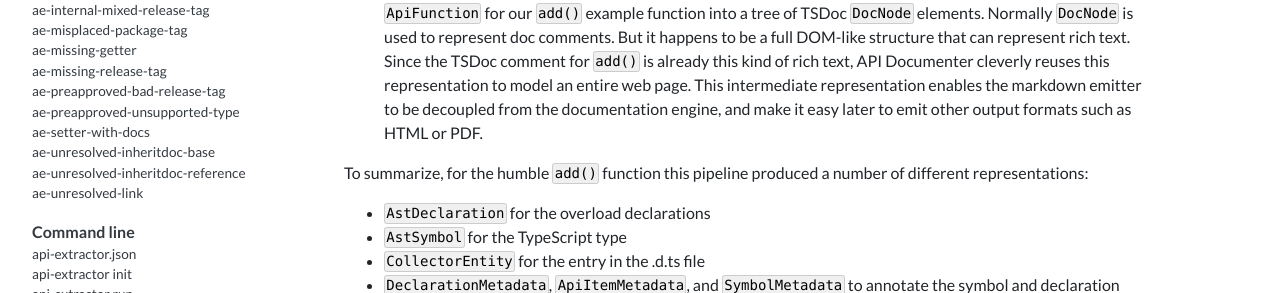
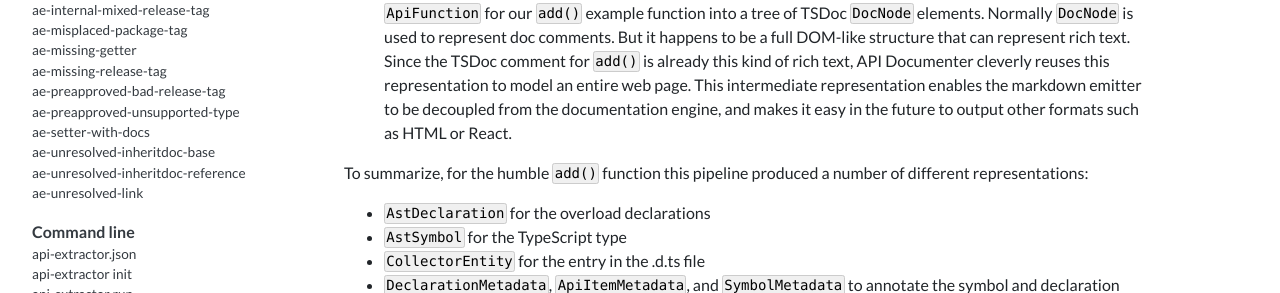
Before and after one commit to microsoft/api-extractor.com-website, a Jekyll site: the page built from pages/contributing/architecture.md, in a window 1280 px wide and 900 px high, scrolled down 2780 px. Shown: the part 421-714 px from the top of the window. Built offline with Jekyll 4.4.1, drawn with Linux system fonts in a browser that asks for light colours; nearby versions of some CDN libraries; comment, search, counter and statistics services are not loaded; some of the changed lines change nothing that is shown; some of the changed text lies outside the part shown.

Commit message:
Minor clarifications

```diff
--- a/pages/contributing/architecture.md
+++ b/pages/contributing/architecture.md
@@ -99,8 +99,8 @@
 - **Analyzer stage:** API Extractor starts from your API entry point and follows each export to find its
   "followed symbol".  Then we make an `AstSymbol` and two `AstDeclaration`'s for `add()`.  The analyzer also walks up
   and down the AST tree to fill out the context.  For example, if the `AstSymbol` is a `class`, then we'll create
-  a child `AstSymbol` for each of its members.  And if the class belongs to a `namespace`, then it becomes the parent
-  `AstSymbol`.
+  a child `AstSymbol` for each of its members.  And if the class belongs to a `namespace`, then a parent `AstSymbol`
+  is added representing the namespace.
 
   While following `import` statements, if we reach an external NPM package, the analysis stops there and
   produces an `AstImport` instead of a regular `AstSymbol`.  This is because API Extractor understands
@@ -149,7 +149,7 @@
   doc comments.  But it happens to be a full DOM-like structure that can represent rich text.  Since the TSDoc comment
   for `add()` is already this kind of rich text, API Documenter cleverly reuses this representation to model an
   entire web page.  This intermediate representation enables the markdown emitter to be decoupled from the documentation
-  engine, and make it easy later to emit other output formats such as HTML or PDF.
+  engine, and makes it easy in the future to output other formats such as HTML or React.
 
 To summarize, for the humble `add()` function this pipeline produced a number of different representations:
 
```
